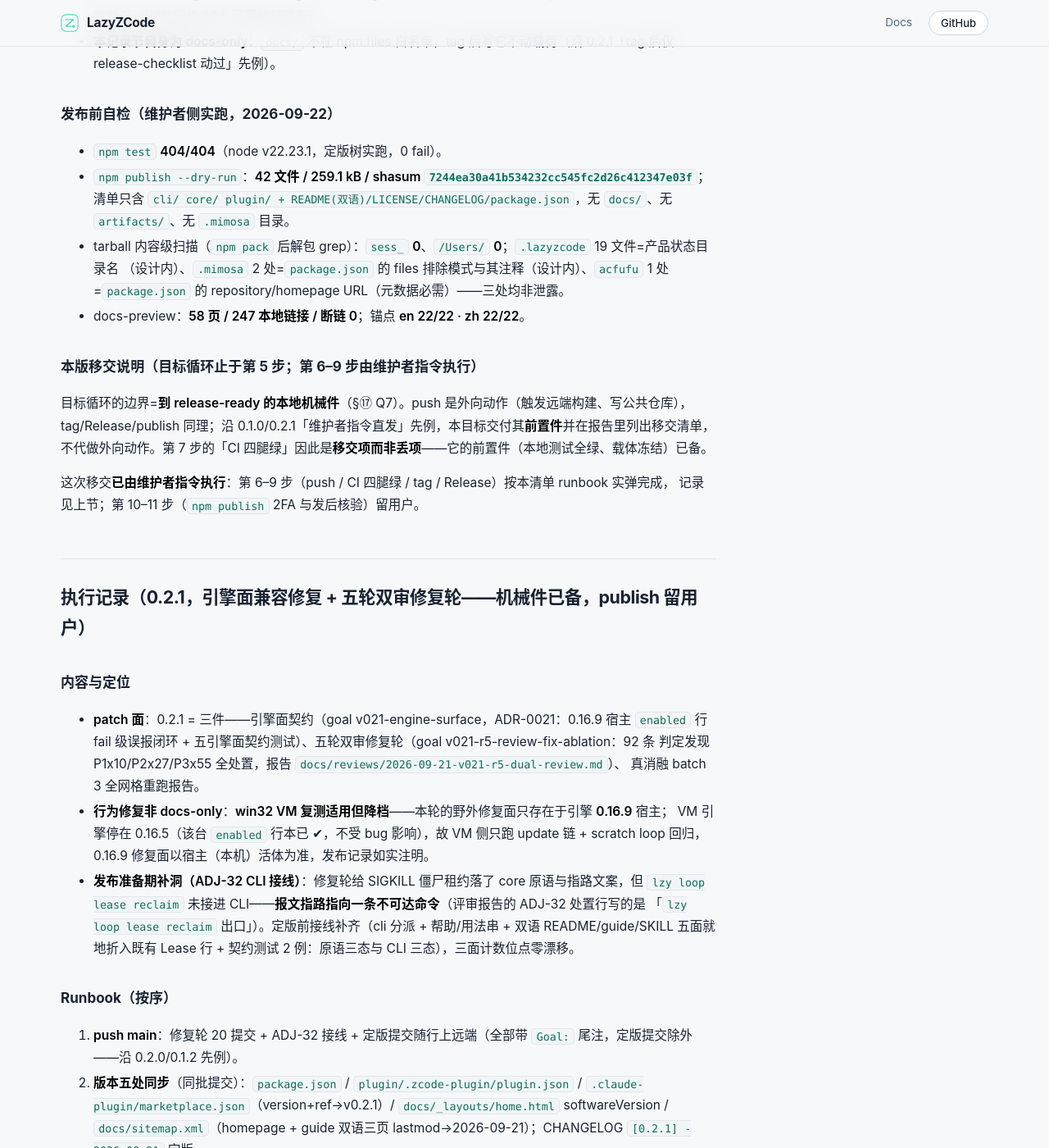
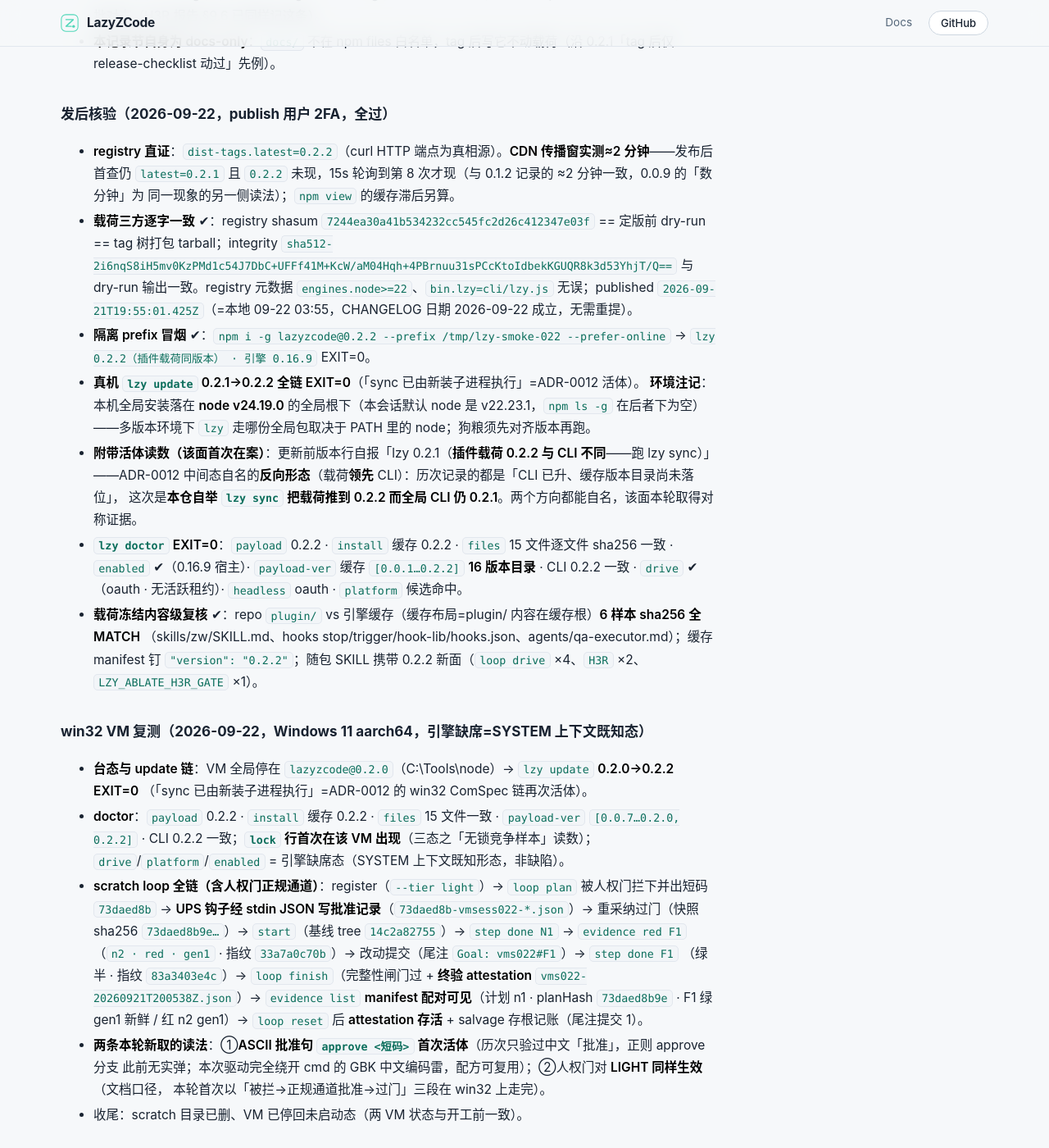
Before and after one commit to Acfufu/lazyzcode, a Jekyll site: the page built from docs/release-checklist.md, in a window 1280 px wide and 1400 px high, scrolled down 22259 px. Shown: the whole window at 82% size. Built offline with Jekyll 4.4.1, drawn with Linux system fonts in a browser that asks for light colours; our own code applies the rules of GitHub Pages for plain Markdown files; some of the changed text lies outside the part shown.

Commit message:
docs(release): the 0.2.2 post-publish verification, all eleven steps closed
Records what the user's publish and the checks around it actually produced:
the registry's latest tag moving to 0.2.2 after a ~2-minute CDN window, the
published shasum matching the dry-run and the tag-tree tarball byte for byte,
the isolated-prefix smoke, the real-machine update chain 0.2.1 -> 0.2.2, and the
six-sample content comparison proving the engine cache holds the tagged payload.

Two readings are new rather than confirmations. The version line can name the
ADR-0012 intermediate state from the other direction too: the global CLI sat at
0.2.1 while the payload was already 0.2.2, because this repo's own sync pushed
the payload first - every earlier record had the CLI ahead of the cache. And the
ASCII approval sentence (`approve <code>`) passed the human gate live for the
first time; the Chinese form was the only one exercised before, and the ASCII
branch is what makes the recipe immune to cmd's GBK console encoding.

The win32 VM retest closes with the whole chain on aarch64 Windows: 0.2.0 ->
0.2.2 through the ComSpec updater, then a scratch loop through the human gate
(blocked, approved through the UPS hook, adopted), red and green halves on
opposite fingerprints, finish with the integrity gate, the LOOP_COMPLETE
attestation surviving reset, and the doctor's lock row appearing for the first
time on that host. The scratch directory is deleted and the VM is stopped again.

```diff
--- a/docs/release-checklist.md
+++ b/docs/release-checklist.md
@@ -513,8 +513,8 @@ plugin payload). From older versions: manual two-step (`npm i -g lazyzcode
 | 7 | **核 CI 四腿全绿**——判决只认 `gh run view` 的 conclusion，**勿用 `watch` 的伪绿**（0.1.0 教训） | ✅ run 35644107015 · conclusion=success · 四腿逐格 success（node 22/24 × ubuntu/windows） |
 | 8 | **`git tag v0.2.2`**——**最后切**，且在 CI 判决之后 | ✅ `v0.2.2 = da9edb2`（=CI 绿判树） |
 | 9 | GitHub Release（正文可用报告 §0 摘要） | ✅ 已建（Latest；notes=Highlights/Fixed/Added/H3R 摘要/Notes/Coverage boundary/Upgrade） |
-| 10 | **`npm publish`**（需 2FA；发布载荷冻结纪律见本文件「发布载荷冻结」节） | ⏳ **用户**（2FA） |
-| 11 | 发布后：隔离 prefix 冒烟 + 真机 `lzy update` 0.2.1→0.2.2 | ⏳ **用户** |
+| 10 | **`npm publish`**（需 2FA；发布载荷冻结纪律见本文件「发布载荷冻结」节） | ✅ 用户 2FA 已发（registry 直证见下） |
+| 11 | 发布后：隔离 prefix 冒烟 + 真机 `lzy update` 0.2.1→0.2.2 | ✅ 全过 + win32 VM 复测闭环（见下两节） |
 
 ### 发布链实弹记录（2026-09-22，第 6–9 步；publish 待用户 2FA）
 
@@ -535,6 +535,49 @@ plugin payload). From older versions: manual two-step (`npm i -g lazyzcode
 - **本记录节自身为 docs-only**：`docs/` 不在 npm files 白名单，tag 后写它不动载荷（沿 0.2.1「tag 后仅
   release-checklist 动过」先例）。
 
+### 发后核验（2026-09-22，publish 用户 2FA，全过）
+
+- **registry 直证**：`dist-tags.latest=0.2.2`（curl HTTP 端点为真相源）。**CDN 传播窗实测≈2 分钟**——发布后
+  首查仍 `latest=0.2.1` 且 `0.2.2` 未现，15s 轮询到第 8 次才现（与 0.1.2 记录的 ≈2 分钟一致，0.0.9 的「数分钟」为
+  同一现象的另一侧读法）；`npm view` 的缓存滞后另算。
+- **载荷三方逐字一致** ✔：registry shasum `7244ea30a41b534232cc545fc2d26c412347e03f` == 定版前 dry-run ==
+  tag 树打包 tarball；integrity `sha512-2i6nqS8iH5mv0KzPMd1c54J7DbC+UFFf41M+KcW/aM04Hqh+4PBrnuu31sPCcKtoIdbekKGUQR8k3d53YhjT/Q==`
+  与 dry-run 输出一致。registry 元数据 `engines.node>=22`、`bin.lzy=cli/lzy.js` 无误；published
+  `2026-09-21T19:55:01.425Z`（=本地 09-22 03:55，CHANGELOG 日期 2026-09-22 成立，无需重提）。
+- **隔离 prefix 冒烟** ✔：`npm i -g lazyzcode@0.2.2 --prefix /tmp/lzy-smoke-022 --prefer-online` →
+  `lzy 0.2.2（插件载荷同版本） · 引擎 0.16.9` EXIT=0。
+- **真机 `lzy update` 0.2.1→0.2.2 全链 EXIT=0**（「sync 已由新装子进程执行」=ADR-0012 活体）。
+  **环境注记**：本机全局安装落在 **node v24.19.0** 的全局根下（本会话默认 node 是 v22.23.1，`npm ls -g` 在后者下为空）
+  ——多版本环境下 `lzy` 走哪份全局包取决于 PATH 里的 node；狗粮须先对齐版本再跑。
+- **附带活体读数（该面首次在案）**：更新前版本行自报「lzy 0.2.1（**插件载荷 0.2.2 与 CLI 不同**——跑 lzy sync）」
+  ——ADR-0012 中间态自名的**反向形态**（载荷**领先** CLI）：历次记录的都是「CLI 已升、缓存版本目录尚未落位」，
+  这次是**本仓自举 `lzy sync` 把载荷推到 0.2.2 而全局 CLI 仍 0.2.1**。两个方向都能自名，该面本轮取得对称证据。
+- **`lzy doctor` EXIT=0**：`payload` 0.2.2 · `install` 缓存 0.2.2 · `files` 15 文件逐文件 sha256 一致 ·
+  `enabled` ✔（0.16.9 宿主）· `payload-ver` 缓存 `[0.0.1…0.2.2]` **16 版本目录** · CLI 0.2.2 一致 ·
+  `drive` ✔（oauth · 无活跃租约）· `headless` oauth · `platform` 候选命中。
+- **载荷冻结内容级复核** ✔：repo `plugin/` vs 引擎缓存（缓存布局=plugin/ 内容在缓存根）**6 样本 sha256 全 MATCH**
+  （skills/zw/SKILL.md、hooks stop/trigger/hook-lib/hooks.json、agents/qa-executor.md）；缓存 manifest 钉
+  `"version": "0.2.2"`；随包 SKILL 携带 0.2.2 新面（`loop drive` ×4、`H3R` ×2、`LZY_ABLATE_H3R_GATE` ×1）。
+
+### win32 VM 复测（2026-09-22，Windows 11 aarch64，引擎缺席=SYSTEM 上下文既知态）
+
+- **台态与 update 链**：VM 全局停在 `lazyzcode@0.2.0`（C:\Tools\node）→ `lzy update` **0.2.0→0.2.2 EXIT=0**
+  （「sync 已由新装子进程执行」=ADR-0012 的 win32 ComSpec 链再次活体）。
+- **doctor**：`payload` 0.2.2 · `install` 缓存 0.2.2 · `files` 15 文件一致 · `payload-ver`
+  `[0.0.7…0.2.0, 0.2.2]` · CLI 0.2.2 一致；**`lock` 行首次在该 VM 出现**（三态之「无锁竞争样本」读数）；
+  `drive`/`platform`/`enabled` = 引擎缺席态（SYSTEM 上下文既知形态，非缺陷）。
+- **scratch loop 全链（含人权门正规通道）**：register（`--tier light`）→ `loop plan` 被人权门拦下并出短码
+  `73daed8b` → **UPS 钩子经 stdin JSON 写批准记录**（`73daed8b-vmsess022-*.json`）→ 重采纳过门（快照
+  sha256 `73daed8b9e…`）→ `start`（基线 tree `14c2a82755`）→ `step done N1` → `evidence red F1`
+  （`n2 · red · gen1` · 指纹 `33a7a0c70b`）→ 改动提交（尾注 `Goal: vms022#F1`）→ `step done F1`
+  （绿半 · 指纹 `83a3403e4c`）→ `loop finish`（完整性闸门过 + **终验 attestation**
+  `vms022-20260921T200538Z.json`）→ `evidence list` **manifest 配对可见**（计划 n1 · planHash `73daed8b9e` ·
+  F1 绿 gen1 新鲜 / 红 n2 gen1）→ `loop reset` 后 **attestation 存活** + salvage 存根记账（尾注提交 1）。
+- **两条本轮新取的读法**：①**ASCII 批准句 `approve <短码>` 首次活体**（历次只验过中文「批准」，正则 approve 分支
+  此前无实弹；本次驱动完全绕开 cmd 的 GBK 中文编码雷，配方可复用）；②人权门对 **LIGHT 同样生效**（文档口径，
+  本轮首次以「被拦→正规通道批准→过门」三段在 win32 上走完）。
+- 收尾：scratch 目录已删、VM 已停回未启动态（两 VM 状态与开工前一致）。
+
 ### 发布前自检（维护者侧实跑，2026-09-22）
 
 - `npm test` **404/404**（node v22.23.1，定版树实跑，0 fail）。
@@ -552,7 +595,8 @@ tag/Release/publish 同理；沿 0.1.0/0.2.1「维护者指令直发」先例，
 不代做外向动作。第 7 步的「CI 四腿绿」因此是**移交项而非丢项**——它的前置件（本地测试全绿、载体冻结）已备。
 
 这次移交**已由维护者指令执行**：第 6–9 步（push / CI 四腿绿 / tag / Release）按本清单 runbook 实弹完成，
-记录见上节；第 10–11 步（`npm publish` 2FA 与发后核验）留用户。
+第 10–11 步由用户 `npm publish`（2FA）与维护者侧发后核验收口——**1–11 全步已闭环**（记录见上四节：
+发布链实弹 / 发后核验 / win32 VM 复测 / 发布前自检）。
 
 ## 执行记录（0.2.1，引擎面兼容修复 + 五轮双审修复轮——机械件已备，publish 留用户）
 
```
Also changed, not shown: AGENTS.md (+1 -1 lines).
